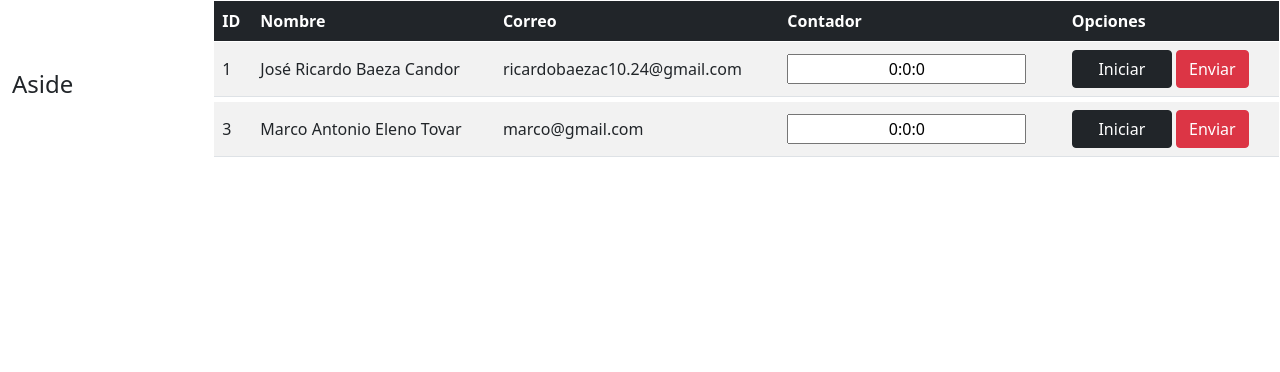
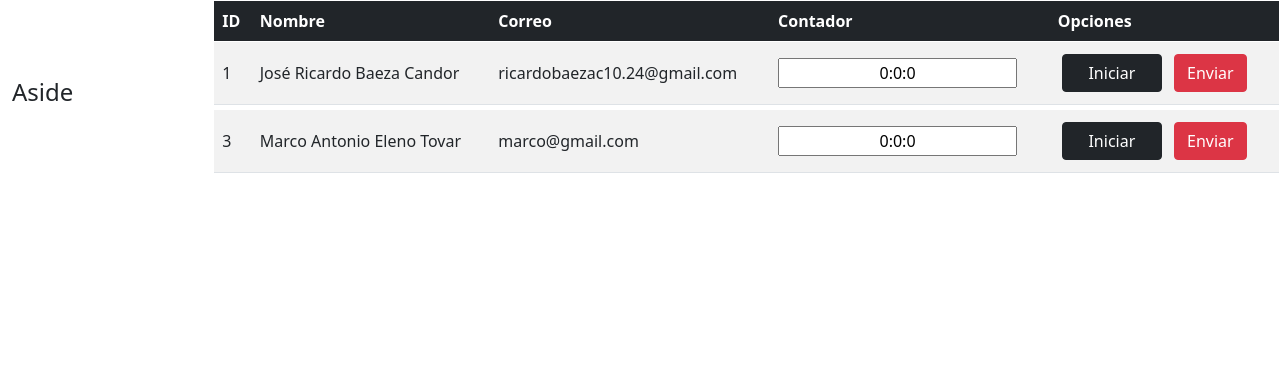
Before and after one commit to M4RCOE/RegistroContador, a CodeIgniter app: page /Contador/index.php/controlador/index in a window 1280 px wide. Shown: the part 56-428 px from the top of the page. Run offline with CodeIgniter, Linux system fonts and the light colour scheme; a user stored in the database is signed in; data comes from the database, SQL or seed files in the repository; some libraries are stand-ins or nearby versions.

Commit message:
fifth commit

```diff
--- a/application/views/body.php
+++ b/application/views/body.php
@@ -24,29 +24,29 @@
               echo "<td><input id=contador".$user['id']." value='0:0:0' style='text-align:center' readonly/></td>";
               echo "<td value='botones'>";
           ?>
-        <button class="btn btn-dark" id=<?php echo $user['id']?> onclick="accionContador(this)" style="width:100px">Iniciar</button>
-        <button type="button" class="btn btn-danger" onclick="peticionModificar(this)">Enviar</button>
+            <button class="btn btn-dark m-1" id=<?php echo $user['id']?> onclick="accionContador(this)" style="width:100px">Iniciar</button>
+            <button type="button" class="btn btn-danger m-1" onclick="peticionModificar(this)">Enviar</button>
           <?php
             echo"</td>";
             echo "</tr>";
             echo "<tr class='espaciado'></tr>";
-        echo '<div class="modal fade" id="mostrarModal'.$user['id'].'" tabindex="-1" aria-labelledby="exampleModalLabel" aria-hidden="true">';
-        echo '<div class="modal-dialog modal-dialog-centered">';
-        echo '    <div class="modal-content">';
+            echo '  <div class="modal fade" id="mostrarModal'.$user['id'].'" tabindex="-1" aria-labelledby="exampleModalLabel" aria-hidden="true">';
+            echo '    <div class="modal-dialog modal-dialog-centered">';
+            echo '      <div class="modal-content">';
             echo '        <div class="modal-header">';
             echo '            <h5 class="modal-title col-11 text-center" id="exampleModalLabel">Datos del practicante</h5>';
             echo '            <button type="button" class="btn-close col" data-bs-dismiss="modal" aria-label="Close"></button>';
             echo '        </div>';
-        echo '        <div class="modal-body d-flex justify-content-between align-items-center flex-column text-center">';
-                     echo "<h3>".$user['username']."</h3>";
-                     echo "<h3>".$user['email']."</h3>";
-                     echo "<input id=contador2".$user['id']." value='0:0:0' style='text-align:center; width:100px' hidden/>";
-        echo '        </div>';
-        echo '   <div class="modal-footer d-flex justify-content-center">';
-        echo '        <button type="button" class="btn btn-primary" data-bs-dismiss="modal">Cancelar</button>';
+            echo '      <div class="modal-body d-flex justify-content-between align-items-center flex-column text-center">';
+                    echo "  <h3>".$user['username']."</h3>";
+                    echo "  <h3>".$user['email']."</h3>";
+                    echo "  <input id=contador2".$user['id']." value='0:0:0' style='text-align:center; width:100px' hidden/>";
+            echo '       </div>';
+            echo '       <div class="modal-footer d-flex justify-content-center">';
+            echo '          <button type="button" class="btn btn-primary" data-bs-dismiss="modal">Cancelar</button>';
+            echo '       </div>';
             echo '    </div>';
-        echo '</div>';
-    echo '</div>';
+            echo '  </div>';
             echo '</div>';
           endforeach;
         ?>
```
Also changed, not shown: application/views/login_view.php (+6 -6 lines). Lines whose indentation alone changed are shown as unchanged.
